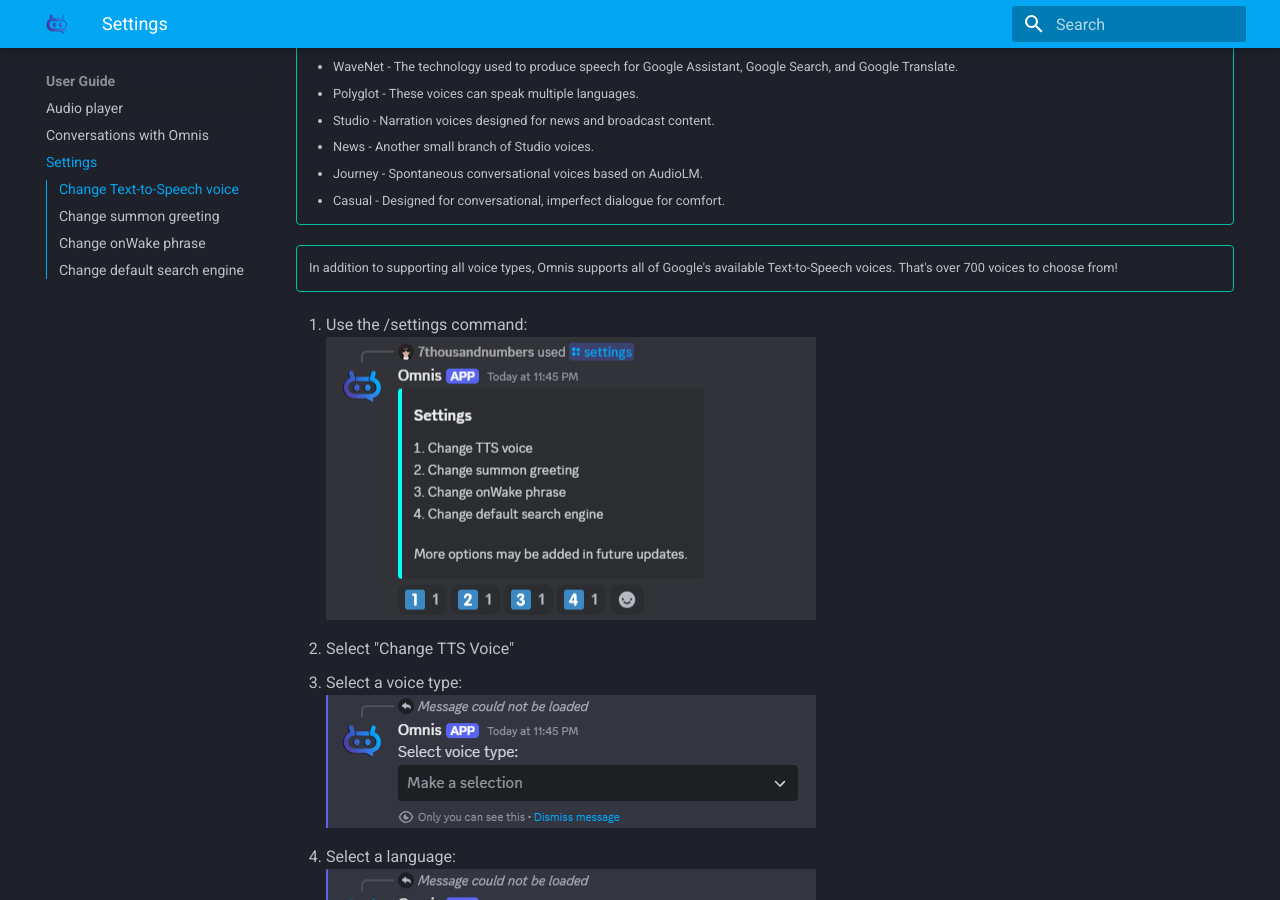
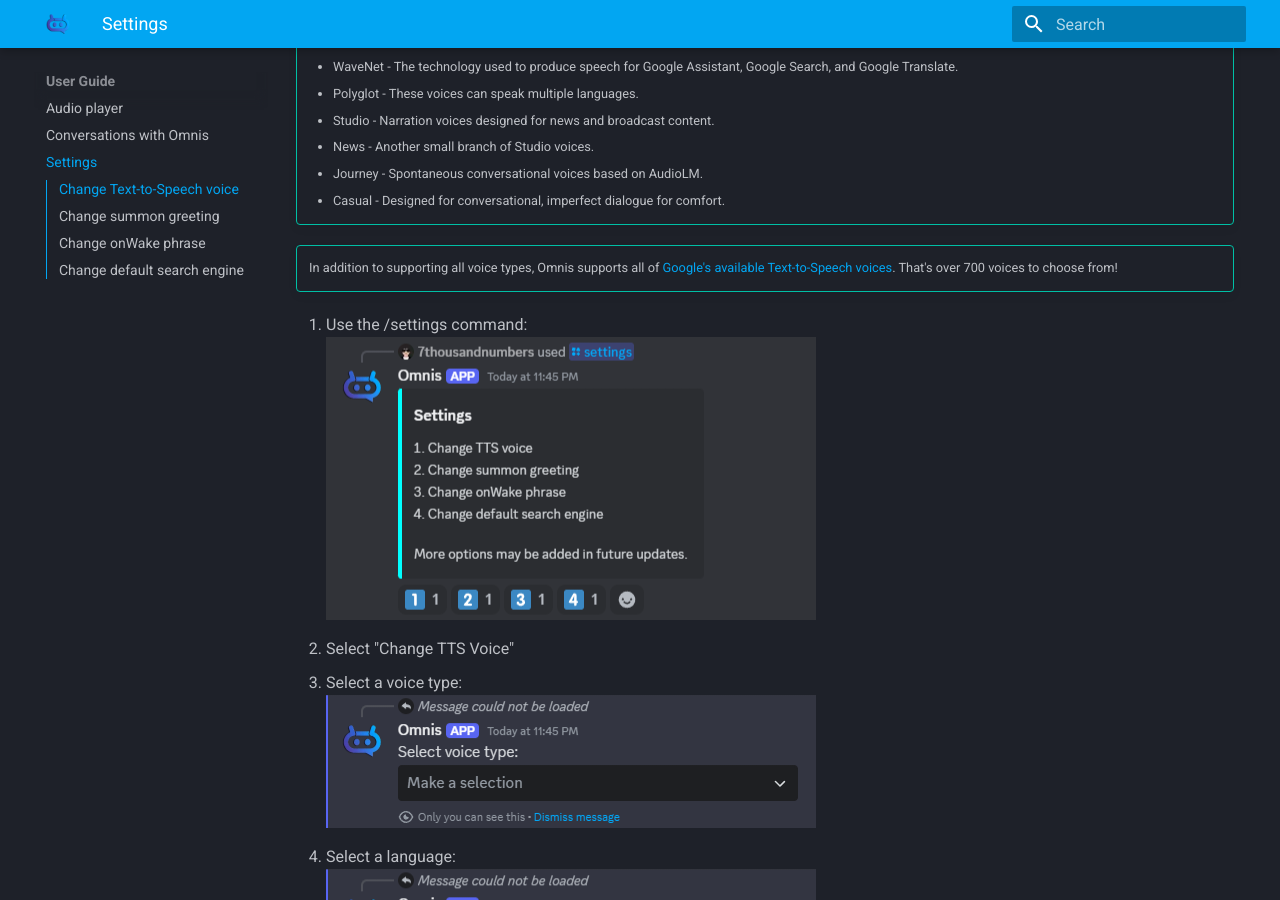
Before and after one commit to dylwedma11748/omnis-bot, an MkDocs documentation site: the page built from docs/user-guide/settings.md, in a window 1280 px wide and 900 px high, scrolled down 778 px. Built offline with MkDocs 1.6.1 and Material for MkDocs 9.7.7, drawn with Linux system fonts in a browser that asks for light colours; part of the change alters nothing that is shown.

```diff
--- a/docs/user-guide/settings.md
+++ b/docs/user-guide/settings.md
@@ -28,7 +28,7 @@ By tailoring these options, you can create a customized experience that best sui
 	- Casual - Designed for conversational, imperfect dialogue for comfort.
 
 !!! tip ""
-    In addition to supporting all voice types, Omnis supports all of Google's available Text-to-Speech voices. That's over 700 voices to choose from!
+    In addition to supporting all voice types, Omnis supports all of <a href="https://cloud.google.com/text-to-speech/docs/voices">Google's available Text-to-Speech voices</a>. That's over 700 voices to choose from!
 
 1. Use the /settings command:
 <br>
```
